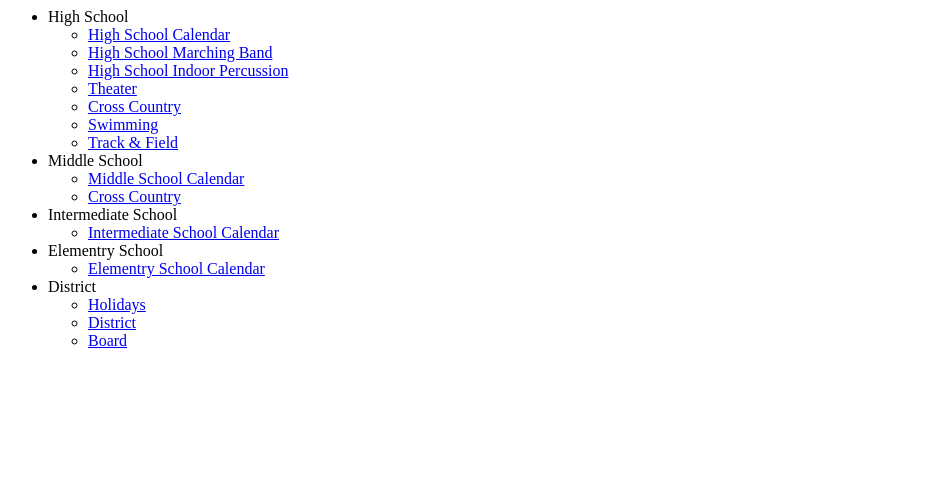
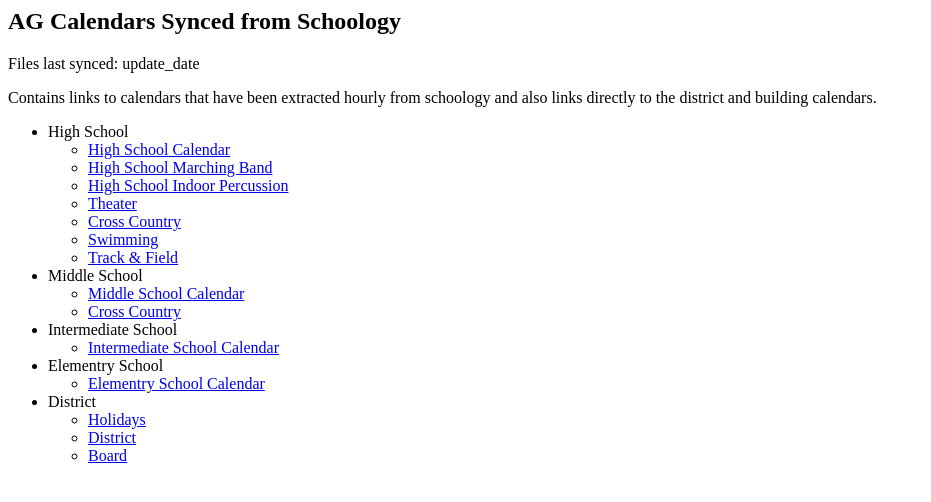
Before and after one commit to bobruddy/ag_calendars, a plain HTML site: page index.html in a window 1280 px wide. Shown: the whole page, without its empty margins (0-931 px from the left). Drawn offline with Linux system fonts and the light colour scheme.

Commit message:
added last updated date to index.html

```diff
--- a/index.html
+++ b/index.html
@@ -5,6 +5,13 @@
         </title>
     </header>
     <body>
+	<h2>
+            AG Calendars Synced from Schoology
+	</h2>
+	<label>Files last synced: update_date</label>
+	<p>
+	Contains links to calendars that have been extracted hourly from schoology and also links directly to the district and building calendars.
+	</p>
         <ul>
             <li>High School</li>
                 <ul>
```
Also changed, not shown: 1 other file.
